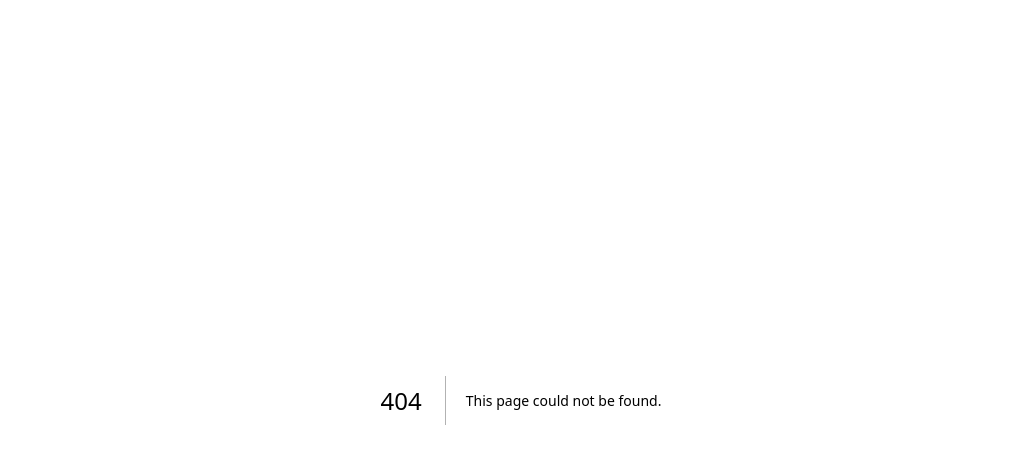
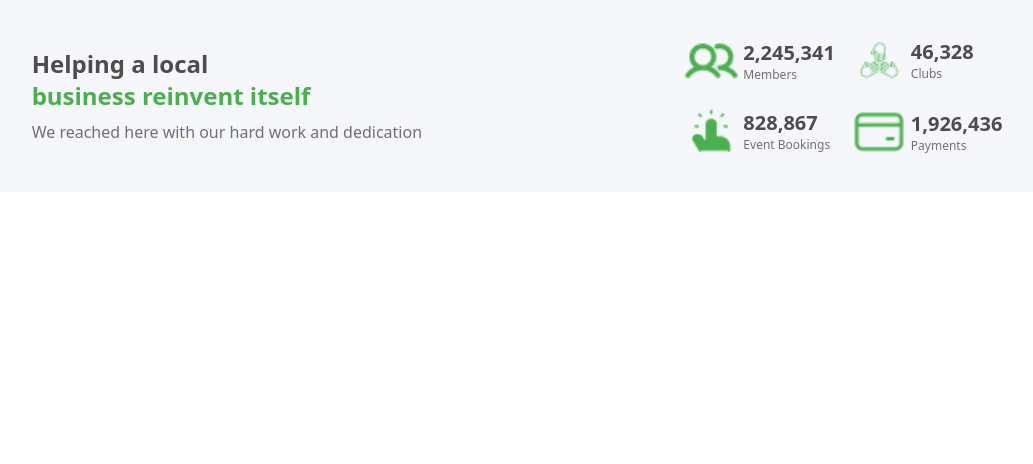
Before and after one commit to ainunnfh/geekgardentest-ainunnfh, a Next.js app: page /achievement in a window 1280 px wide. Before the commit this address had no page. Shown: the top 464 px of the page, without its empty margins (119-1152 px from the left). Built offline with nearby package versions, Linux system fonts and the light colour scheme.

Commit message:
⭐create achievement page

```diff
--- /dev/null
+++ b/src/app/achievement/page.tsx
@@ -0,0 +1,42 @@
+import Achievements from "@/components/Achievements";
+import React from "react";
+
+const AchievementPage = () => {
+  const data = [
+    { icon: "/member.png", count: "2,245,341", desc: "Members" },
+    { icon: "/booking.png", count: "828,867", desc: "Event Bookings" },
+    { icon: "/club.png", count: "46,328", desc: "Clubs" },
+    { icon: "/payment.png", count: "1,926,436", desc: "Payments" },
+  ];
+
+  return (
+    <div className="bg-[#F5F7FA]">
+      <div className=" p-2 flex items-center justify-center md:p-6 md:justify-around">
+        <div className="">
+          <h2 className="text-[#4D4D4D] text-md font-semibold mb-2 md:text-2xl">
+            Helping a local <br />
+            <span className="text-[#4CAF4F]">business reinvent itself</span>
+          </h2>
+          <p className="text-[#717171] text-[8px] md:text-base ">
+            We reached here with our hard work and dedication
+          </p>
+        </div>
+
+        <div className="flex items-center justify-center">
+          <div className="">
+            {data.slice(0, 2).map((item, index) => (
+              <Achievements key={index} {...item} />
+            ))}
+          </div>
+          <div className="">
+            {data.slice(2).map((item, index) => (
+              <Achievements key={index} {...item} />
+            ))}
+          </div>
+        </div>
+      </div>
+    </div>
+  );
+};
+
+export default AchievementPage;
```
